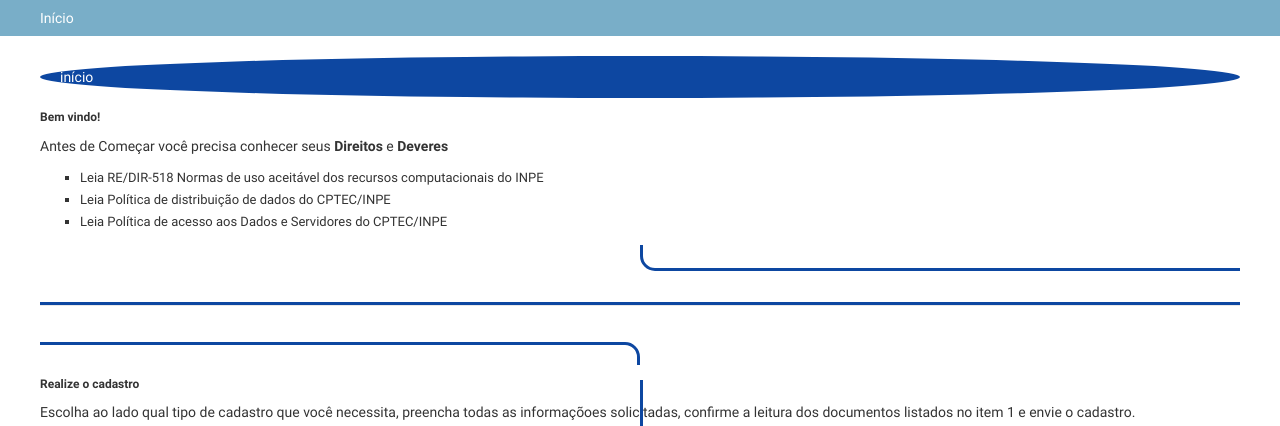
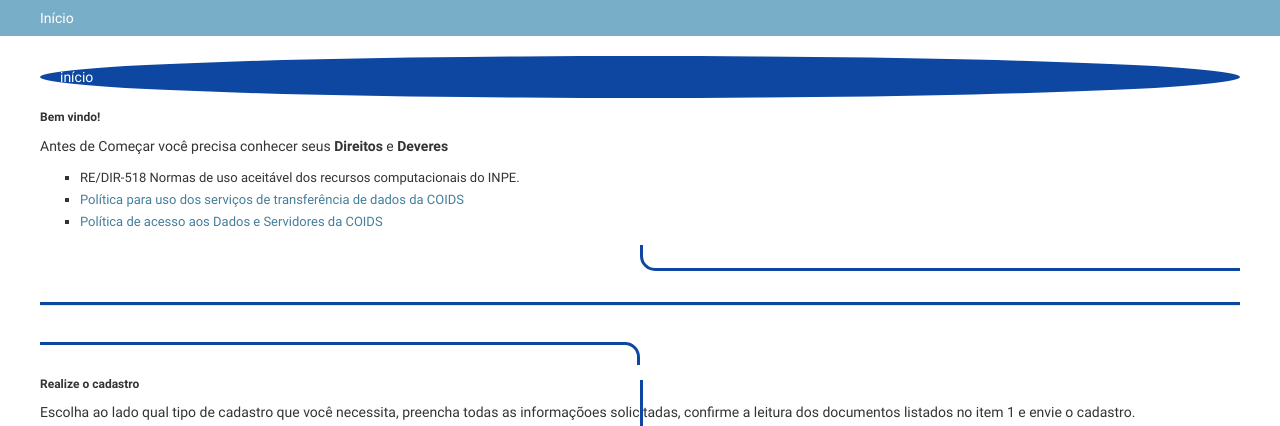
Before and after one commit to marcelogumercinocosta/portal, a Django app: page /colaborador/inicio/ in a window 1280 px wide. Shown: the part 20-446 px from the top of the page. Run offline with Django 3.2, Linux system fonts and the light colour scheme; parts of the project's set-up code (start-up, migrations or seed data) failed here and were passed over.

Commit message:
Corrigindo os Links das politicas

```diff
--- a/apps/colaborador/templates/colaborador/email/colaborador_externo.html
+++ b/apps/colaborador/templates/colaborador/email/colaborador_externo.html
@@ -7,7 +7,7 @@
     <p><b>Primeiro passo</b> conhe&ccedil;a nossas normas e pol&iacute;ticas: <p>
     <ul style="padding-left: 40px;">
         <li><a href="http://s0.cptec.inpe.br/sysadmin/documentos/re518.pdf">RE/DIR-518 Normas de uso aceit&aacute;vel dos recursos computacionais do INPE.</a></li>
-        <li><a href="http://s0.cptec.inpe.br/sysadmin/documentos/politica_transferencia.pdf">Pol&iacute;tica para uso dos servi&ccedil;os de transfer&ecirc;ncia de dados da da COIDS</a></li>
+        <li><a href="http://s0.cptec.inpe.br/sysadmin/documentos/politica_transferencia.pdf">Pol&iacute;tica para uso dos servi&ccedil;os de transfer&ecirc;ncia de dados da COIDS</a></li>
         <li><a href="http://s0.cptec.inpe.br/sysadmin/documentos/politica_acesso.pdf">Pol&iacute;tica de acesso aos Dados e Servidores da COIDS</a></li>
     </ul>
     <p></p>
--- a/apps/colaborador/templates/colaborador/inicio.html
+++ b/apps/colaborador/templates/colaborador/inicio.html
@@ -17,10 +17,9 @@
           <h4 class="text-success">Bem vindo!</h4>
           <p>Antes de Come&ccedil;ar voc&ecirc; precisa conhecer seus <b>Direitos</b> e <b>Deveres</b></p>
           <ul class="list-group">
-            <li class="list-group-item">Leia RE/DIR-518 Normas de uso aceit&aacute;vel dos recursos computacionais do
-              INPE</li>
-            <li class="list-group-item">Leia Pol&iacute;tica de distribui&ccedil;&atilde;o de dados do CPTEC/INPE </li>
-            <li class="list-group-item">Leia Pol&iacute;tica de acesso aos Dados e Servidores do CPTEC/INPE</li>
+            <li class="list-group-item"<a href="http://s0.cptec.inpe.br/sysadmin/documentos/re518.pdf">RE/DIR-518 Normas de uso aceit&aacute;vel dos recursos computacionais do INPE.</a></li>
+            <li class="list-group-item"><a href="http://s0.cptec.inpe.br/sysadmin/documentos/politica_transferencia.pdf">Pol&iacute;tica para uso dos servi&ccedil;os de transfer&ecirc;ncia de dados da COIDS</a></li>
+            <li class="list-group-item"><a href="http://s0.cptec.inpe.br/sysadmin/documentos/politica_acesso.pdf">Pol&iacute;tica de acesso aos Dados e Servidores da COIDS</a></li>
           </ul>
         </div>
       </div>
```
